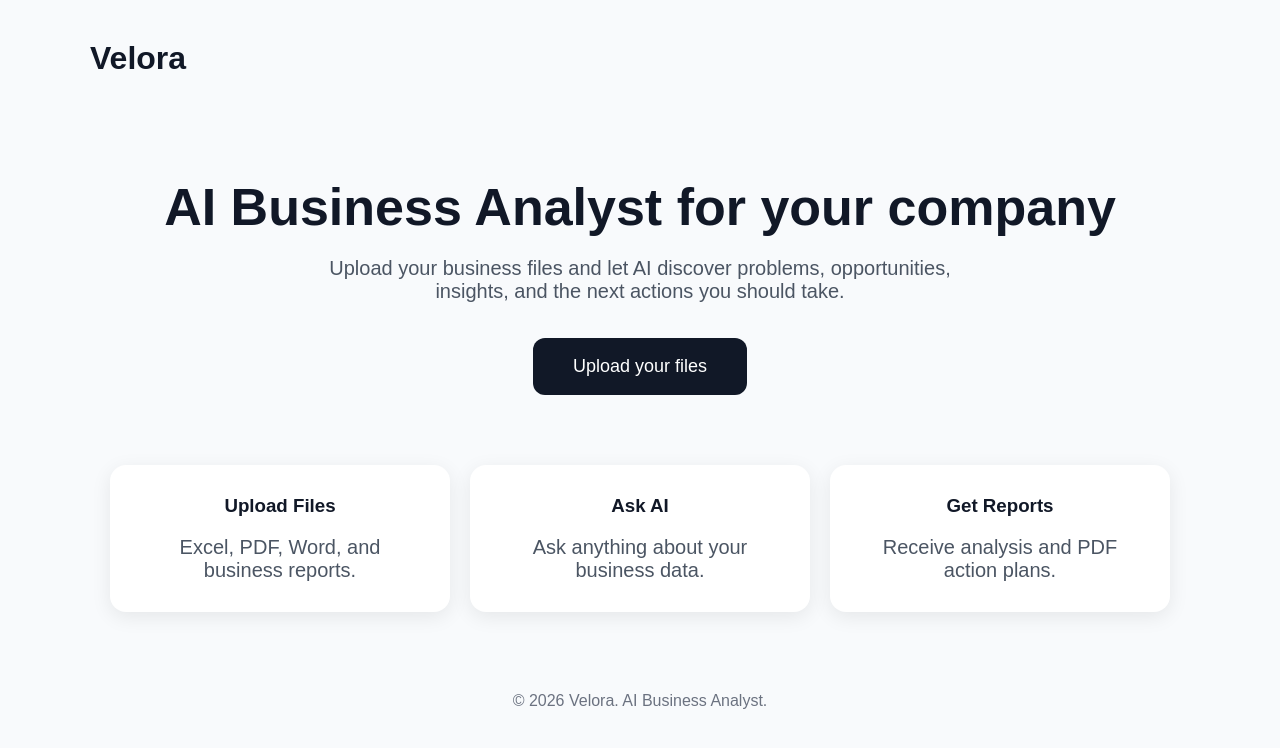
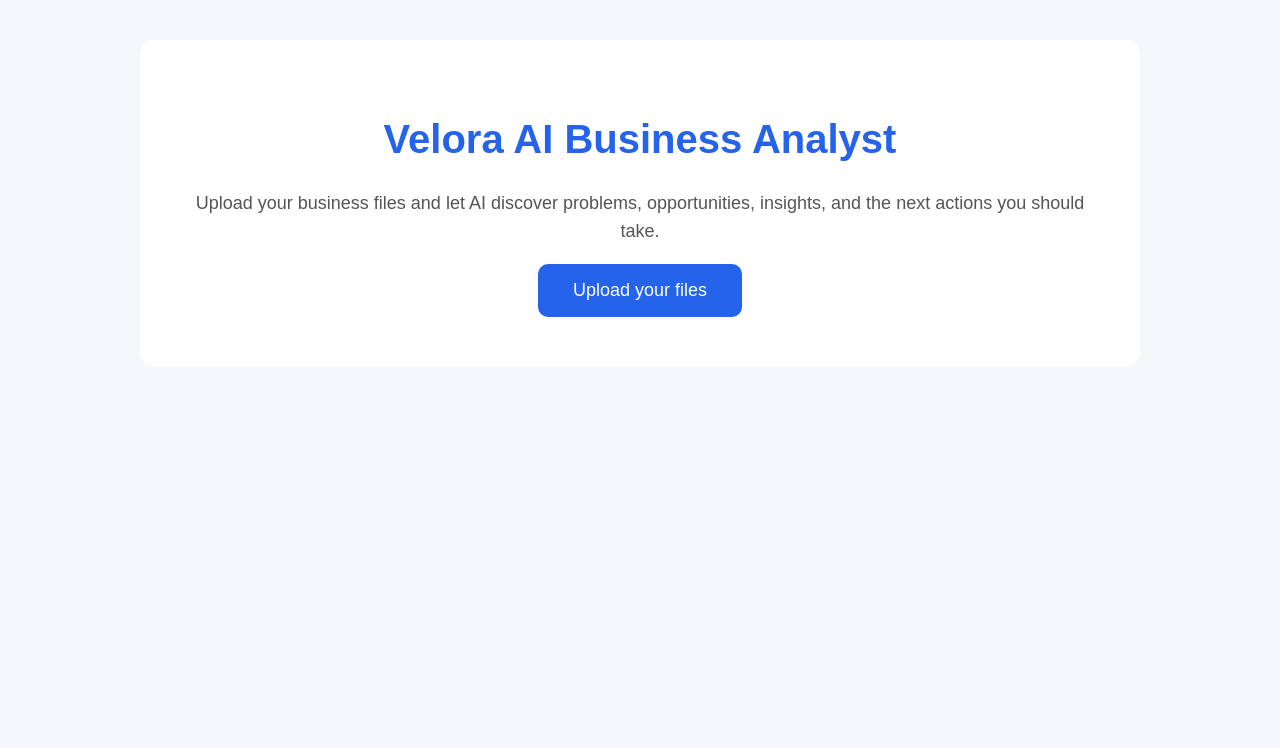
Before and after one commit to ahhartwell/velora, a plain HTML site: page index.html in a window 1280 px wide. Drawn offline with Linux system fonts and the light colour scheme.

Commit message:
Add files via upload

```diff
--- a/index.html
+++ b/index.html
@@ -1,148 +1,92 @@
 <!DOCTYPE html>
 <html lang="en">
+
 <head>
+
 <meta charset="UTF-8">
 <meta name="viewport" content="width=device-width, initial-scale=1.0">
 
-<title>Velora - AI Business Analyst</title>
+<title>Velora AI Business Analyst</title>
 
 <style>
+
 body {
+    font-family: Arial, sans-serif;
+    background: #f5f7fb;
     margin: 0;
-    font-family: Arial, sans-serif;
-    background: #f8fafc;
-    color: #111827;
+    padding: 40px;
 }
 
 .container {
-    max-width: 1100px;
+    max-width: 900px;
     margin: auto;
-    padding: 40px 20px;
+    background: white;
+    padding: 50px;
+    text-align: center;
+    border-radius: 15px;
 }
 
-header {
-    display: flex;
-    justify-content: space-between;
-    align-items: center;
+h1 {
+    color: #2563eb;
+    font-size: 40px;
 }
 
-.logo {
-    font-size: 32px;
-    font-weight: bold;
+p {
+    color: #555;
+    font-size: 18px;
+    line-height: 1.6;
 }
 
-.hero {
-    text-align: center;
-    margin-top: 100px;
+button {
+    background: #2563eb;
+    color: white;
+    border: none;
+    padding: 16px 35px;
+    border-radius: 10px;
+    font-size: 18px;
+    cursor: pointer;
 }
 
-.hero h1 {
-    font-size: 52px;
-    margin-bottom: 20px;
-}
-
-.hero p {
-    font-size: 20px;
-    color: #4b5563;
-    max-width: 700px;
-    margin: auto;
-}
-
-.button {
-    display: inline-block;
-    margin-top: 35px;
-    padding: 18px 40px;
-    background: #111827;
-    color: white;
-    border-radius: 12px;
-    text-decoration: none;
-    font-size: 18px;
-}
-
-.boxes {
-    display: flex;
-    gap: 20px;
-    margin-top: 70px;
-    justify-content: center;
-    flex-wrap: wrap;
-}
-
-.box {
-    background: white;
-    padding: 30px;
-    border-radius: 16px;
-    width: 280px;
-    box-shadow: 0 5px 20px rgba(0,0,0,0.08);
-}
-
-.box h3 {
-    margin-top: 0;
-}
-
-footer {
-    text-align: center;
-    margin-top: 80px;
-    color: #6b7280;
-}
 </style>
 
 </head>
 
+
 <body>
+
 
 <div class="container">
 
-<header>
-    <div class="logo">Velora</div>
-</header>
+<h1>
+Velora AI Business Analyst
+</h1>
 
-<section class="hero">
-
-<h1>
-AI Business Analyst for your company
-</h1>
 
 <p>
 Upload your business files and let AI discover problems,
 opportunities, insights, and the next actions you should take.
 </p>
 
-<a class="button" href="upload.html">
+
+<button onclick="openUpload()">
 Upload your files
-</a>
+</button>
 
-<div class="boxes">
-
-<div class="box">
-<h3>Upload Files</h3>
-<p>
-Excel, PDF, Word, and business reports.
-</p>
-</div>
-
-<div class="box">
-<h3>Ask AI</h3>
-<p>
-Ask anything about your business data.
-</p>
-</div>
-
-<div class="box">
-<h3>Get Reports</h3>
-<p>
-Receive analysis and PDF action plans.
-</p>
-</div>
 
 </div>
 
-</section>
 
-<footer>
-© 2026 Velora. AI Business Analyst.
-</footer>
+<script>
 
-</div>
+function openUpload(){
+
+window.location.href = "upload.html";
+
+}
+
+</script>
+
 
 </body>
+
 </html>
```
